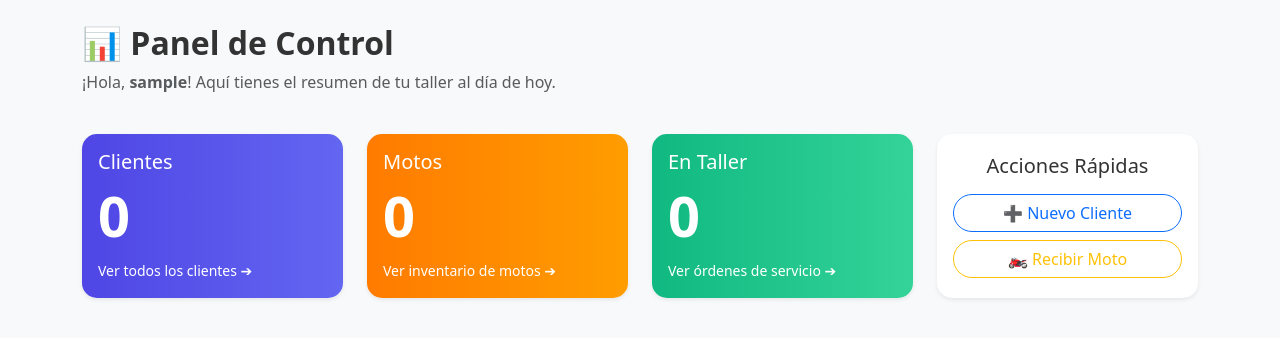
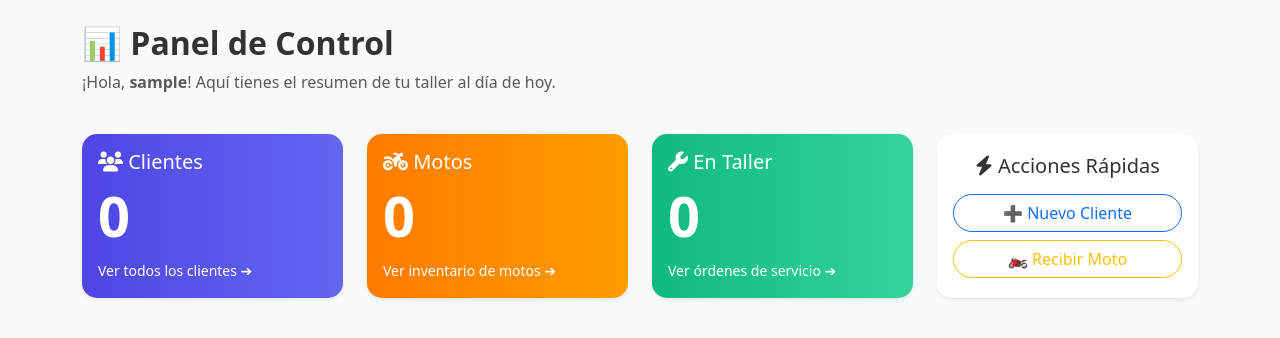
Before and after one commit to Marii060/SolucionesApache, a Django app: page /gestion/ in a window 1280 px wide. Shown: the part 56-394 px from the top of the page. Run offline with Django 5.2, Linux system fonts and the light colour scheme; the visitor is signed in with stand-in values (Sample User, id 1); data that the repository does not hold is empty.

Commit message:
en base.html agrege el link de FontAwesome

```diff
--- a/templates/base.html
+++ b/templates/base.html
@@ -6,6 +6,9 @@
     <title>{% block title %}Soluciones Apache{% endblock %}</title>
 
     <link href="https://cdn.jsdelivr.net/npm/bootstrap@5.3.2/dist/css/bootstrap.min.css" rel="stylesheet">
+    <link href="https://cdn.jsdelivr.net/npm/bootstrap@5.3.2/dist/css/bootstrap.min.css" rel="stylesheet">
+    <link rel="stylesheet" href="https://cdnjs.cloudflare.com/ajax/libs/font-awesome/6.4.0/css/all.min.css">
+</head>
 </head>
 <body class="bg-light">
 
```
